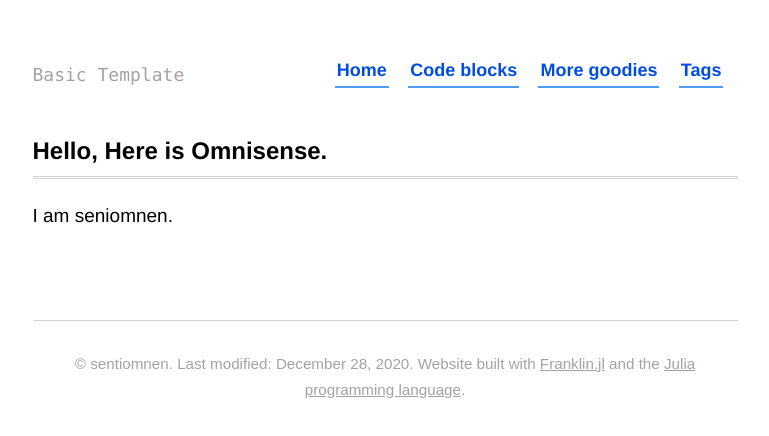
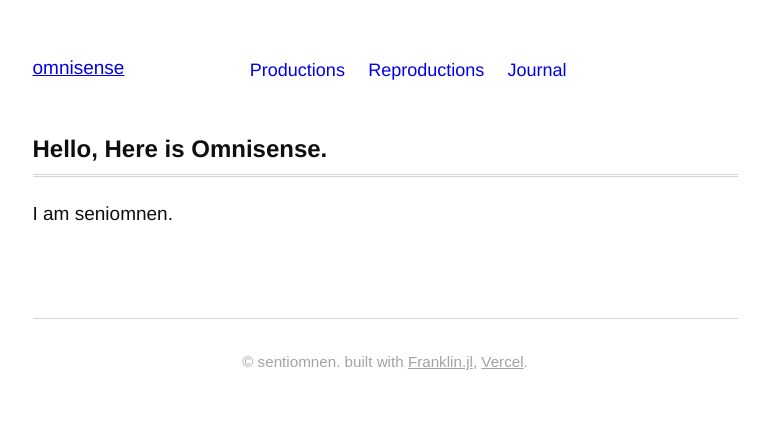
Before and after one commit to sentiomnen/omnisense, a plain HTML site: page __site/index.html in a window 1280 px wide. Shown: the whole page, without its empty margins (255-1024 px from the left). Drawn offline with Linux system fonts and the light colour scheme.

Commit message:
template modif test

```diff
--- a/__site/css/basic.css
+++ b/__site/css/basic.css
@@ -1,3 +1,7 @@
+body {
+	color: #0f0f0f;
+}
+
 /* ==================================================================
     Header and Nav
 ================================================================== */
@@ -18,10 +22,10 @@ nav li {
 }
 
 nav li a {
-  color: #004de6;
+  color: ##DEB564;
   text-decoration: none;
   font-size: 18px;
-  font-weight: bold;
+  font-weight: normal;
   display: inline-block;
   float: center;
   padding-top: 10px;
@@ -30,7 +34,6 @@ nav li a {
   padding-bottom: 5px;
   margin-left: 7px;
   margin-right: 7px;
-  border-bottom: 2px solid #4c9cf1;
   transition: color 0.3s ease;
 }
 
--- a/__site/index.html
+++ b/__site/index.html
@@ -12,15 +12,13 @@
 </head>
 <body>
   <header>
-<div class="blog-name"><a href="">Basic Template</a></div>
+<div class="site-name"><a href="/">omnisense</a></div>
 <nav>
   <ul>
-    <li><a href="/">Home</a></li>
-    <li><a href="/menu1/">Code blocks</a></li>
-    <li><a href="/menu2/">More goodies</a></li>
-    <li><a href="/menu3/">Tags</a></li>
+    <li><a href="/menu1/">Productions</a></li>
+    <li><a href="/menu2/">Reproductions</a></li>
+    <li><a href="/menu3/">Journal</a></li>
   </ul>
-  <img src="/assets/hamburger.svg" id="menu-icon">
 </nav>
 </header>
 
@@ -30,7 +28,7 @@
 <p>I am seniomnen.</p>
 <div class="page-foot">
   <div class="copyright">
-    &copy; sentiomnen. Last modified: December 28, 2020. Website built with <a href="https://github.com/tlienart/Franklin.jl">Franklin.jl</a> and the <a href="https://julialang.org">Julia programming language</a>.
+    &copy; sentiomnen. built with <a href="https://github.com/tlienart/Franklin.jl">Franklin.jl</a>, <a href="https://vercel.com">Vercel</a>.
   </div>
 </div>
 </div><!-- CONTENT ENDS HERE -->
--- a/_css/basic.css
+++ b/_css/basic.css
@@ -1,3 +1,7 @@
+body {
+	color: #0f0f0f;
+}
+
 /* ==================================================================
     Header and Nav
 ================================================================== */
@@ -18,10 +22,10 @@ nav li {
 }
 
 nav li a {
-  color: #004de6;
+  color: ##DEB564;
   text-decoration: none;
   font-size: 18px;
-  font-weight: bold;
+  font-weight: normal;
   display: inline-block;
   float: center;
   padding-top: 10px;
@@ -30,7 +34,6 @@ nav li a {
   padding-bottom: 5px;
   margin-left: 7px;
   margin-right: 7px;
-  border-bottom: 2px solid #4c9cf1;
   transition: color 0.3s ease;
 }
 
```
Also changed, not shown: __site/404.html (+5 -7 lines), __site/menu1/index.html (+5 -7 lines), __site/menu2/index.html (+5 -7 lines), __site/menu3/index.html (+5 -7 lines), __site/tag/code/index.html (+5 -7 lines), __site/tag/image/index.html (+5 -7 lines), __site/tag/syntax/index.html (+5 -7 lines), _layout/header.html (+4 -6 lines), _layout/page_foot.html (+1 -1 lines).
